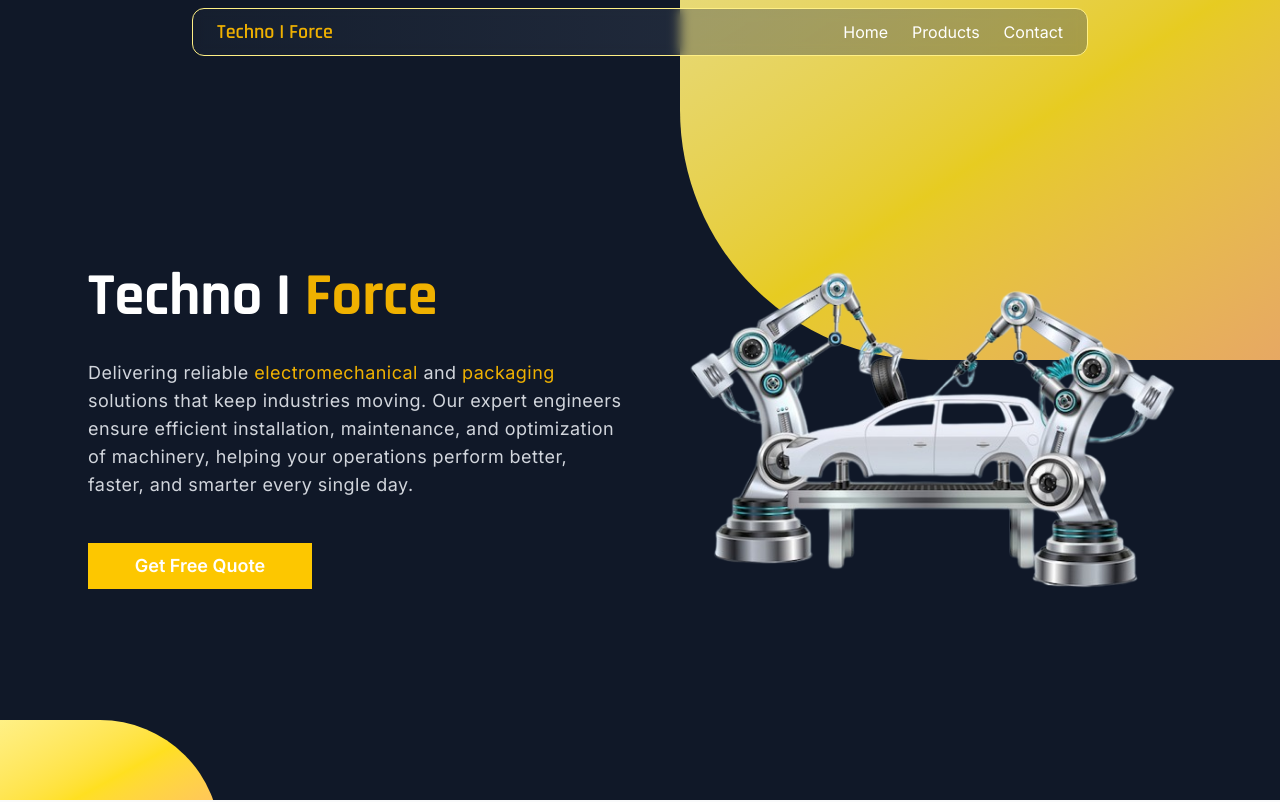
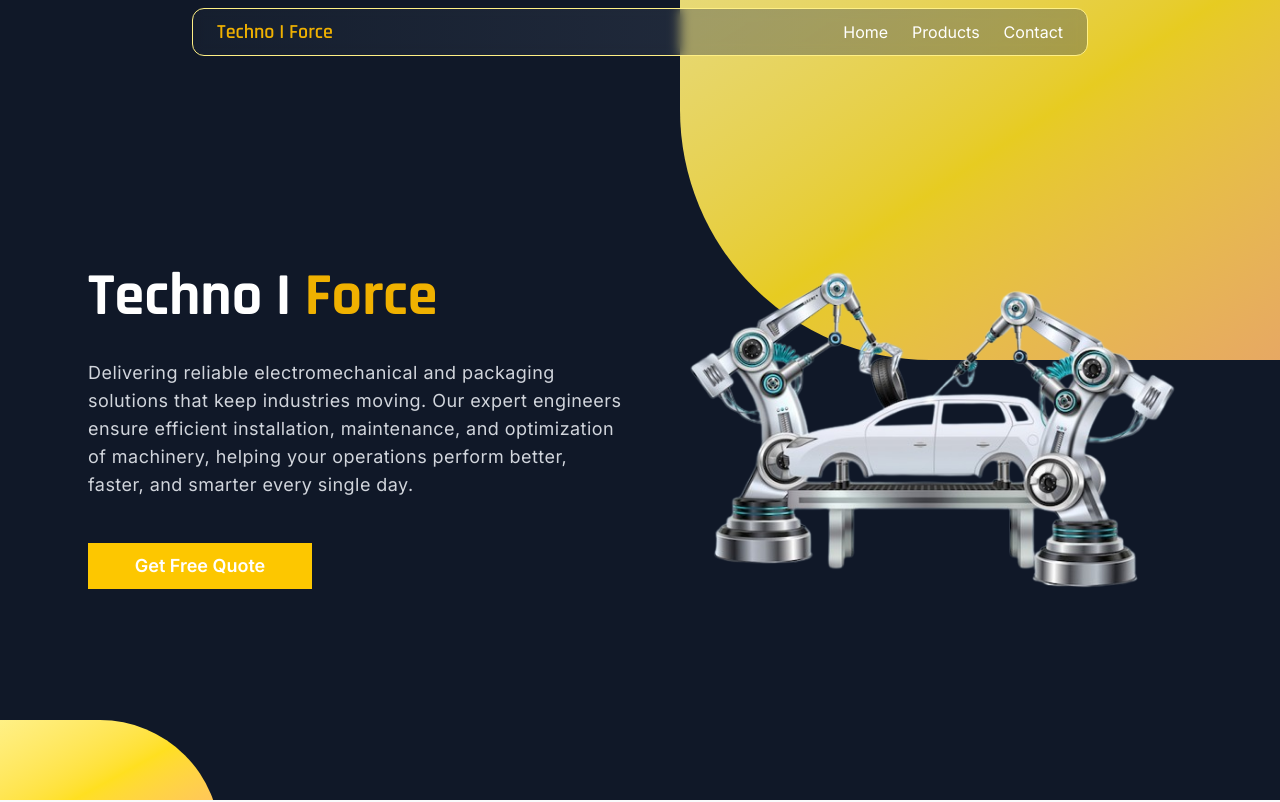
Before and after one commit to RazaRajpoot92/Fechnoifoce-Frontent, a React (Vite) app: page / in a window 1280 px wide. Shown: the top 802 px of the page. Built offline with nearby package versions, Linux system fonts and the light colour scheme.

Commit message:
improved the UI

```diff
--- a/src/components/Hero.jsx
+++ b/src/components/Hero.jsx
@@ -18,7 +18,7 @@ const Hero = () => {
           </h1>
 
           <p className="text-sm sm:text-base md:text-lg text-gray-300 leading-7 tracking-wide px-2 sm:px-0">
-            Delivering reliable <span className="text-yellow-500">electromechanical</span> and <span className="text-yellow-500">packaging</span> solutions that keep industries
+            Delivering reliable <span className="text-gray-300">electromechanical</span> and <span className="text-gray-300">packaging</span> solutions that keep industries
             moving. Our expert engineers ensure efficient installation,
             maintenance, and optimization of machinery, helping your operations
             perform better, faster, and smarter every single day.
--- a/src/components/WorkWithUs.jsx
+++ b/src/components/WorkWithUs.jsx
@@ -11,8 +11,8 @@ const WorkWithUs = () => {
 
         </div>
 
-        <div className='flex flex-col items-center mt-40 '>
-            <h1 className='text-5xl font-semibold text-gray-700'>The Way We <span className='text-yellow-400'>Deliver</span> </h1>
+        <div className='flex flex-col items-center mt-30 '>
+            <h1 className=' text-3xl sm:text-5xl font-semibold text-gray-700'>The Way We <span className='text-yellow-400'>Deliver</span> </h1>
             <p className='text-yellow-400 mb-8'>6 Steps From Concept to Completion</p>
             <OurProcess />
         </div>
```
